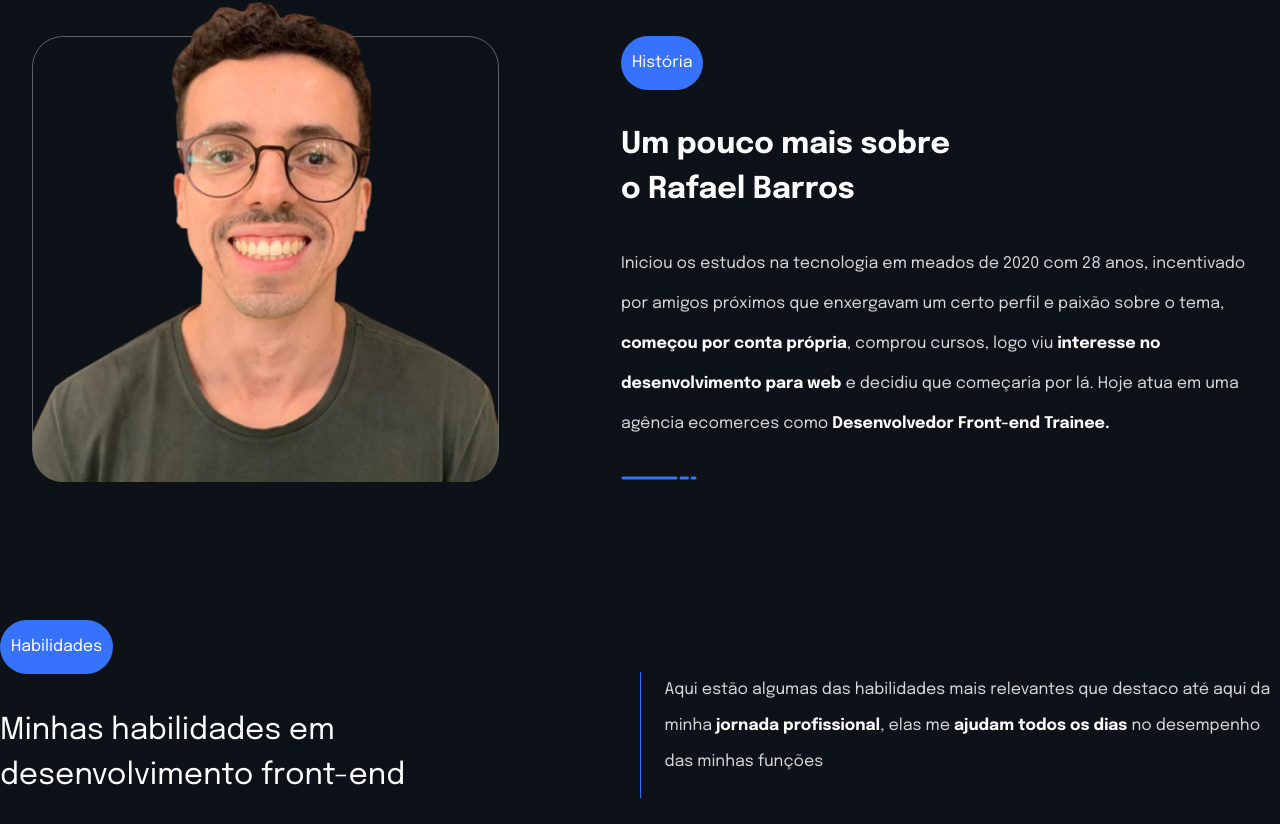
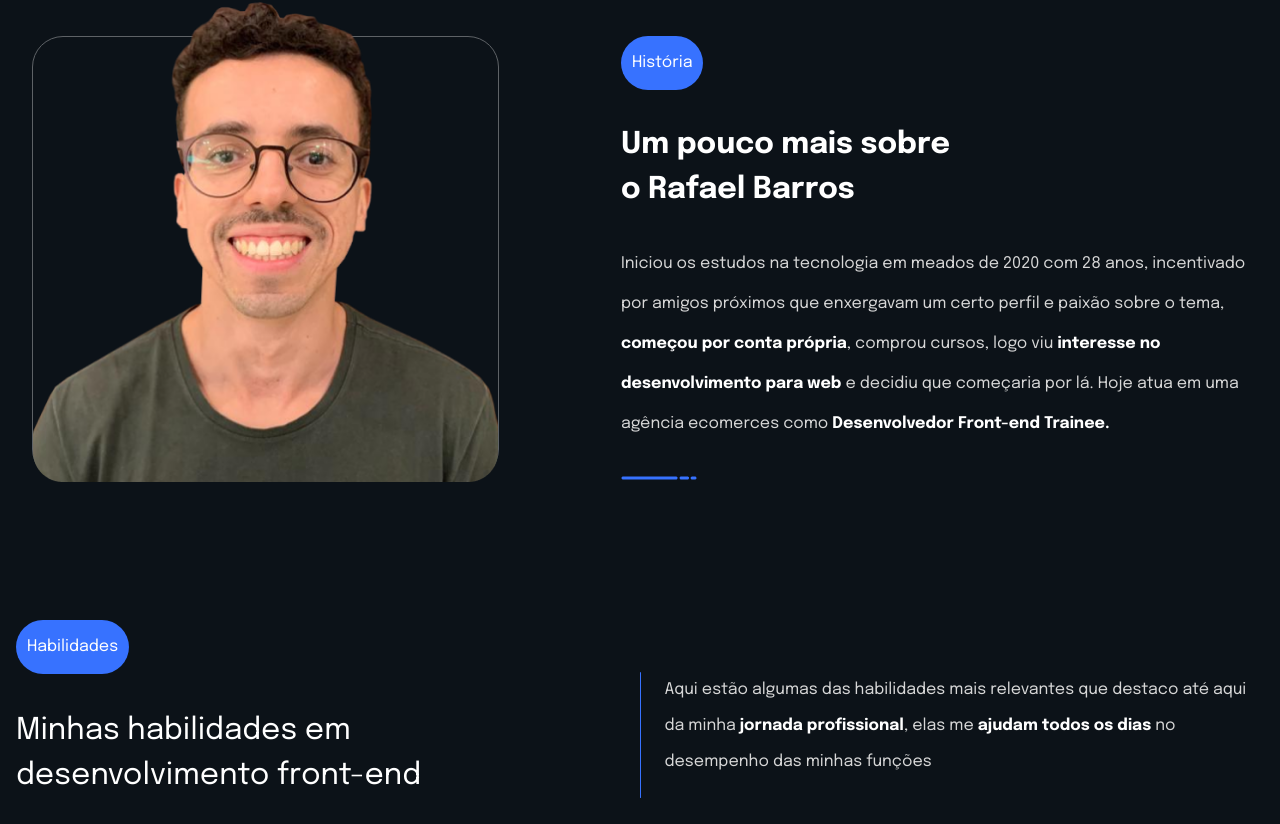
Before and after one commit to dev-rafael92as/portfolio-lp, a React (Vite) app: page / in a window 1280 px wide. Shown: the part 786-1610 px from the top of the page. Before the commit the page ends 1584 px from the top, so only its background shows below. Built offline with nearby package versions, Linux system fonts and the light colour scheme.

Commit message:
Feat: Included more skill session

```diff
--- /dev/null
+++ b/src/components/SkillCard/SkillCard.tsx
@@ -0,0 +1,15 @@
+import React from 'react'
+
+const SkillCard = ({Icon, cardTitle, cardText}) => {
+  return (
+    <div>
+        <div>
+            <Icon />
+            {cardTitle}
+        </div>
+        <p>{cardText}</p>
+    </div>
+  )
+}
+
+export default SkillCard
--- a/src/components/SkillSession.tsx
+++ b/src/components/SkillSession.tsx
@@ -3,7 +3,7 @@ import FlagContent from './FlagContent/FlagContent'
 const SkillSession = () => {
   return (
     <section>
-        <div className='flex max-w-[1359px] mx-auto pt-16 relative'>
+        <div className='flex max-w-[1359px] mx-auto pt-16 relative px-4 pb-32'>
             <div className='flex flex-col w-full'>
                 <div className='absolute top-3'>
                     <FlagContent flagContent='Habilidades' />
@@ -15,6 +15,10 @@ const SkillSession = () => {
                 <p className='text-grayText text-base leading-[36px] max-w-[628px]'>Aqui estão algumas das habilidades mais relevantes que destaco até aqui da minha <strong className='text-white'>jornada profissional</strong>, elas me <strong className='text-white'>ajudam todos os dias</strong> no desempenho das minhas funções</p>
             </div>
         </div>
+
+        <div className='flex max-w-[1359px] mx-auto pt-16 relative px-4'>
+
+        </div>
     </section>
   )
 }
```
